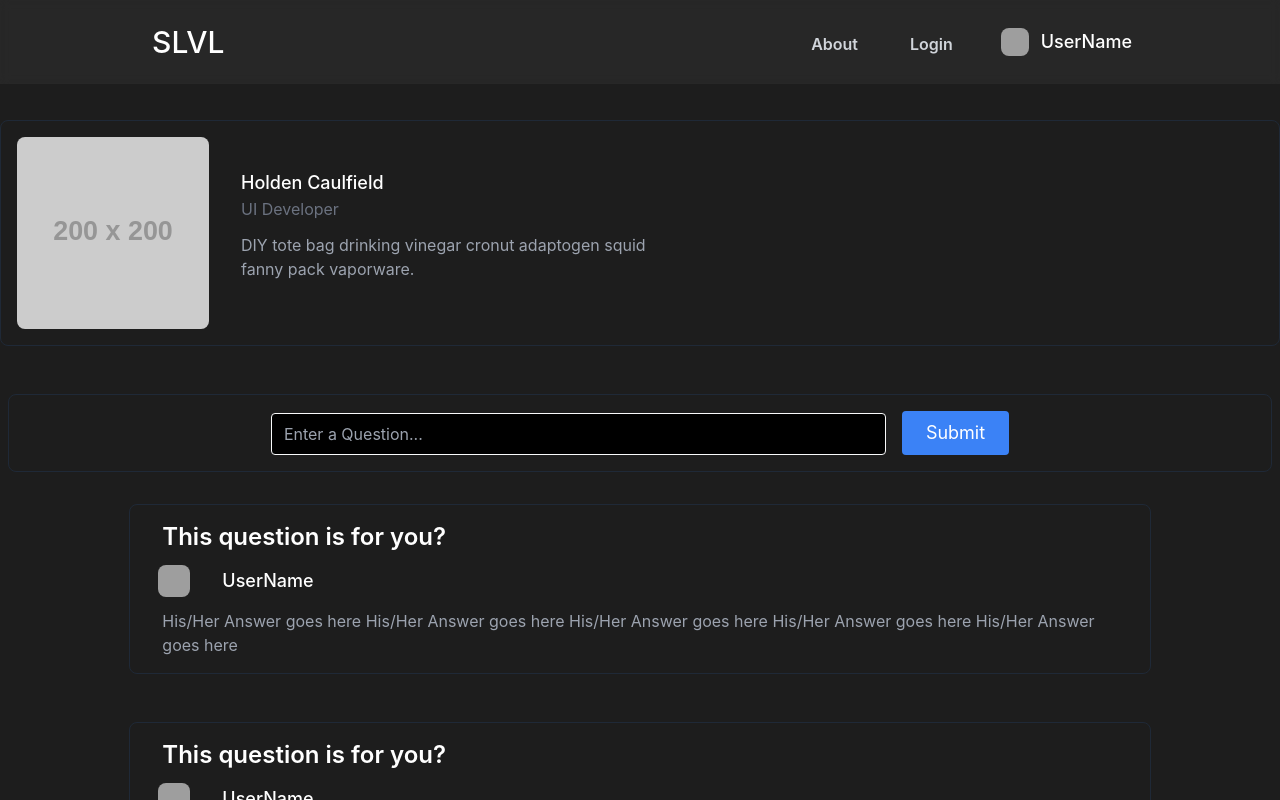
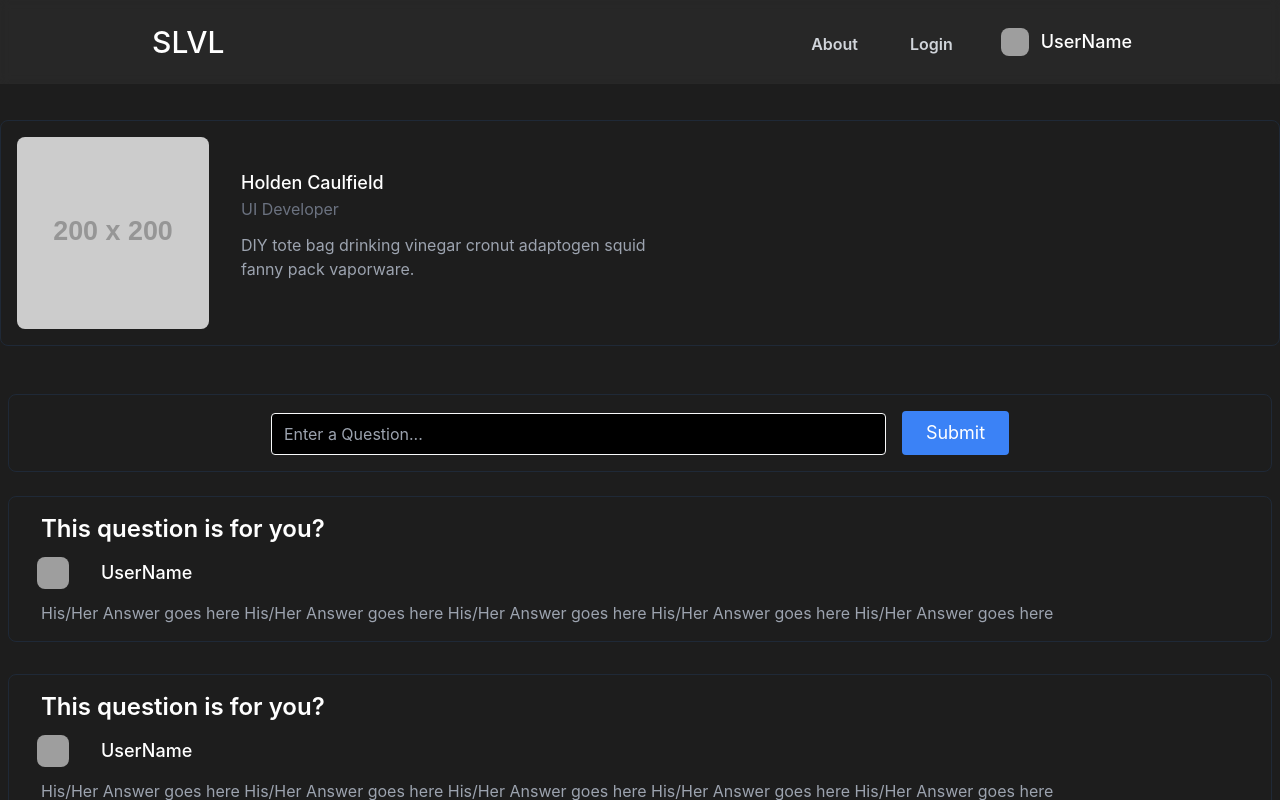
Before and after one commit to jaskin21/mernstack-project, a React (Vite) app in the folder client/: page /profile in a window 1280 px wide. Shown: the top 800 px of the page. Built offline with nearby package versions, Linux system fonts and the light colour scheme; grey boxes are pictures that could not be loaded; the HTML template or start-up script is replaced by a standard one.

Commit message:
feat: fixed AnwerCC Alignment

```diff
--- a/client/src/components/AnswerCardComponent.jsx
+++ b/client/src/components/AnswerCardComponent.jsx
@@ -4,7 +4,7 @@ import ProfileCardQuestion from './cards/ProfileCardQuestion';
 const AnswerCardComponent = () => {
   return (
     <section className="text-gray-400 body-font p-2">
-      <div className="container mx-auto p-4 w-5/6">
+      <div className="container mx-auto py-2">
         <div className="h-full flex items-center border-gray-800 border p-4 rounded-lg">
           <div className="flex w-full justify-center items-end">
             <div className="relative mr-4 md:w-full text-left">
```
